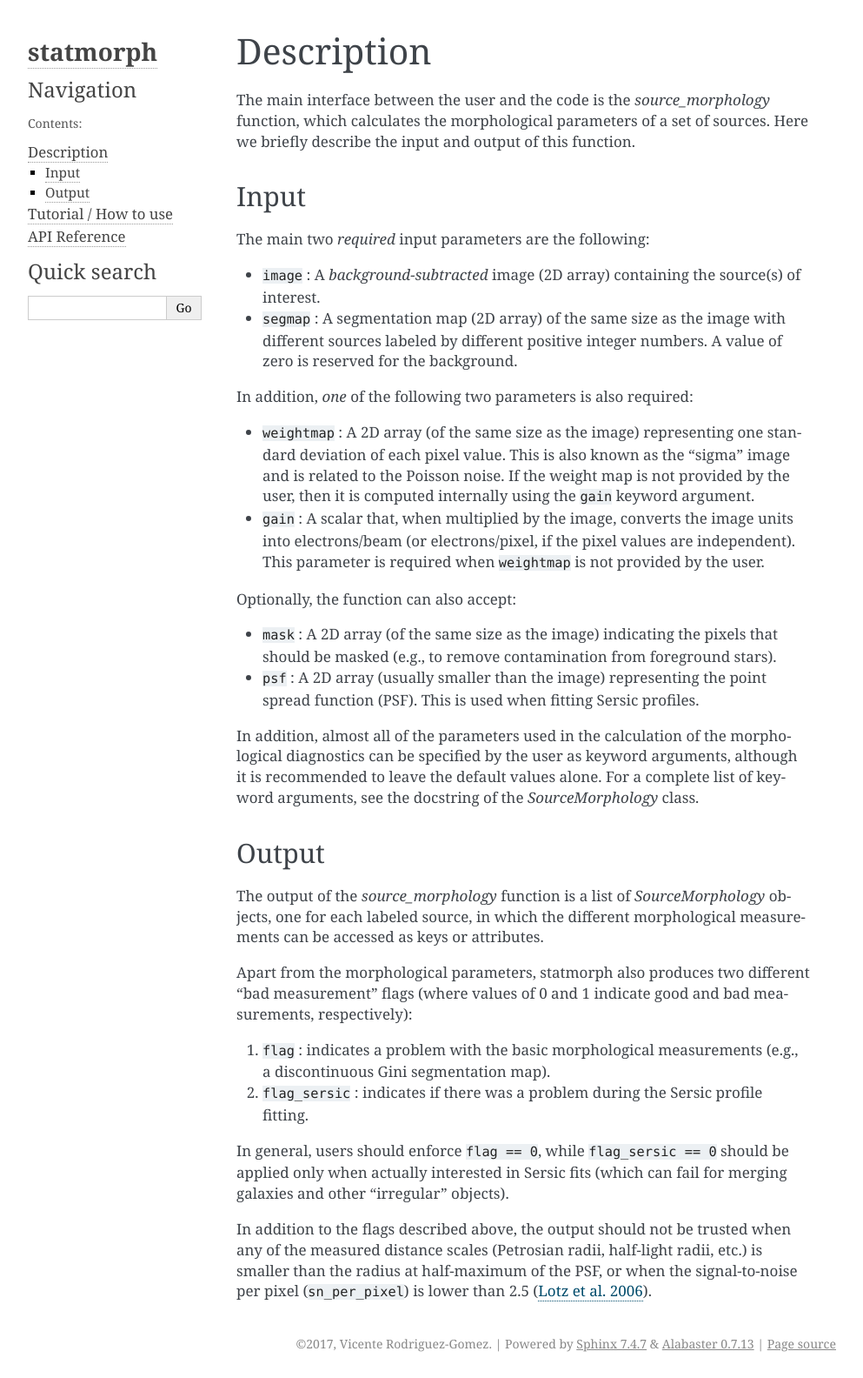
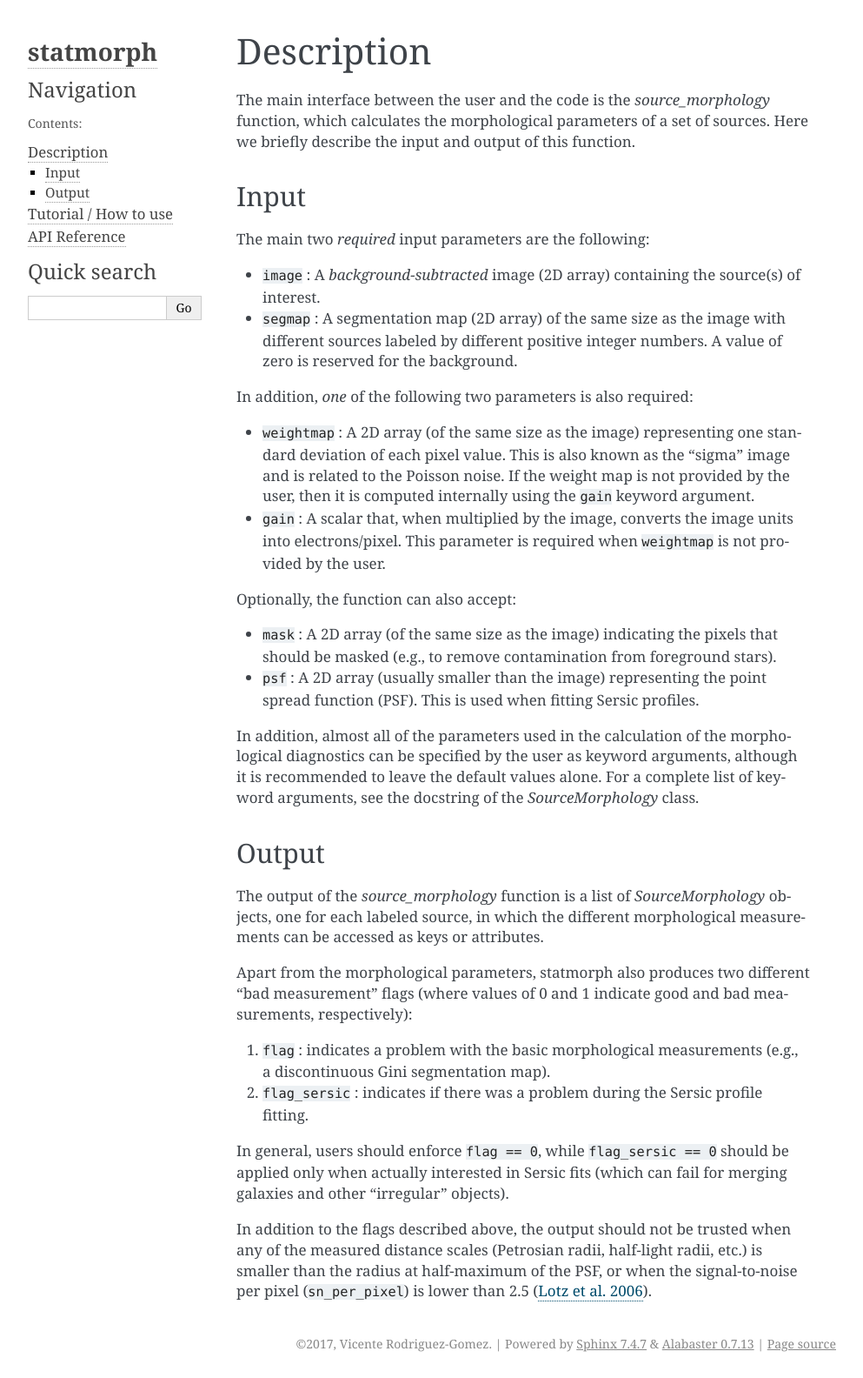
Before and after one commit to vrodgom/statmorph, a Sphinx documentation site: the page built from docs/description.rst, in a window 1280 px wide. Shown: the whole page at 87% size, without its empty margins (148-1141 px from the left). Built offline with Sphinx 7.4.7, drawn with Linux system fonts in a browser that asks for light colours; formulas are drawn with MathJax 3.

```diff
--- a/docs/description.rst
+++ b/docs/description.rst
@@ -25,9 +25,8 @@
   provided by the user, then it is computed internally using the ``gain``
   keyword argument.
 - ``gain`` : A scalar that, when multiplied by the image, converts the image
-  units into electrons/beam (or electrons/pixel, if the pixel values are
-  independent). This parameter is required when ``weightmap`` is not
-  provided by the user.
+  units into electrons/pixel. This parameter is required when ``weightmap``
+  is not provided by the user.
 
 Optionally, the function can also accept:
 
```
Also changed, not shown: 1 other file.
